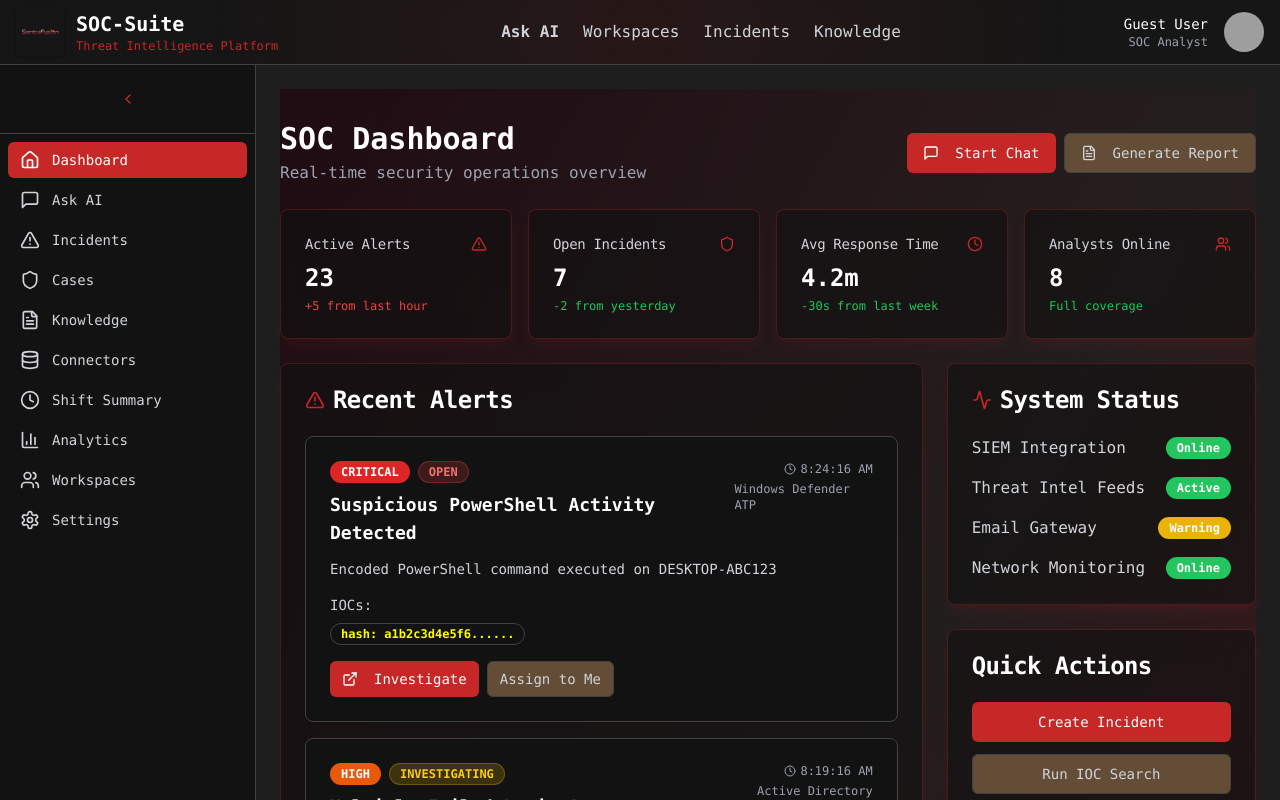
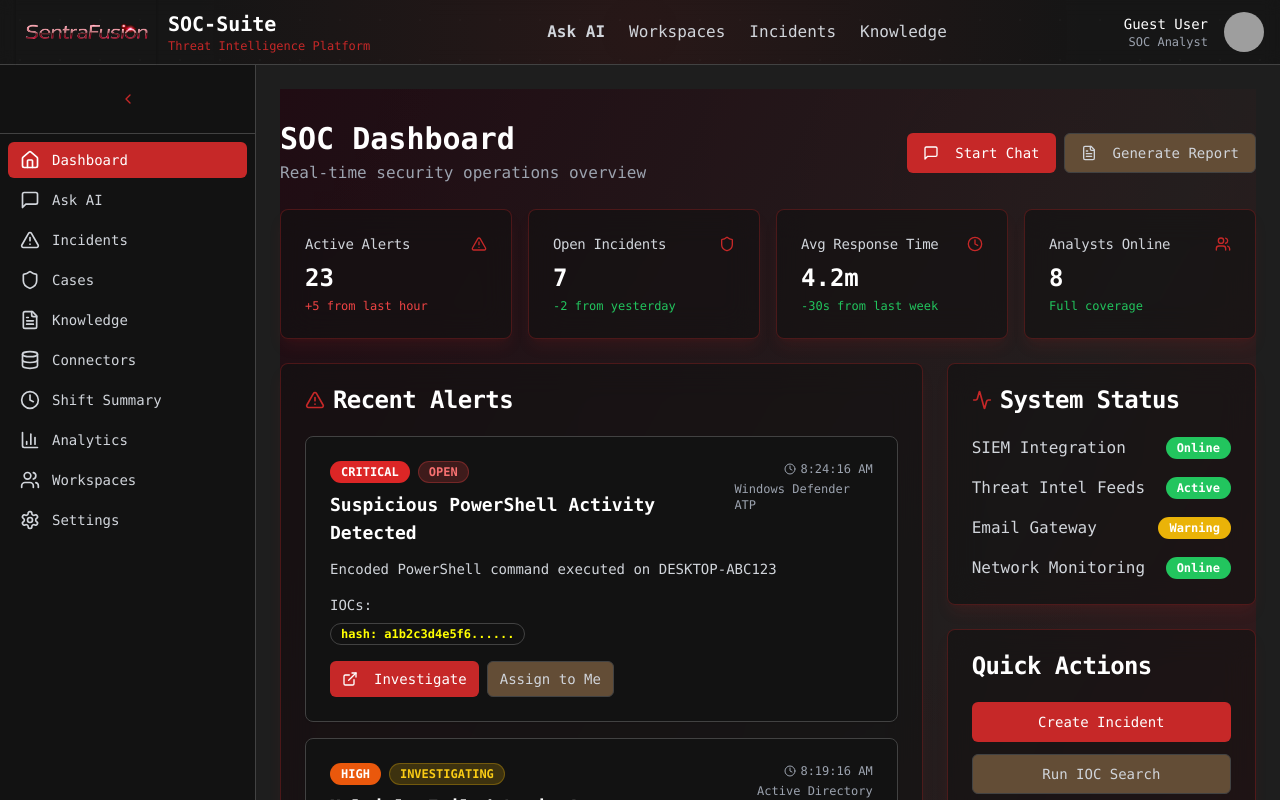
Before and after one commit to Dinuka7L/sentrafusion-soc, a React (Vite) app: page / in a window 1280 px wide. Shown: the top 800 px of the page. Built offline with nearby package versions, Linux system fonts and the light colour scheme; grey boxes are pictures that could not be loaded.

Commit message:
Update Header.tsx

```diff
--- a/src/components/layout/Header.tsx
+++ b/src/components/layout/Header.tsx
@@ -4,19 +4,11 @@ import { Button } from '@/components/ui/button';
 import { Avatar, AvatarFallback, AvatarImage } from '@/components/ui/avatar';
 import { DropdownMenu, DropdownMenuContent, DropdownMenuItem, DropdownMenuTrigger } from '@/components/ui/dropdown-menu';
 import { Shield, Settings, LogOut, User } from 'lucide-react';
+import sFlogo from '@/assets/sFlogo.png'; // ✅ Proper ES Module import
 
-// Use a try-catch so missing logo.png does not break the build
-let logoImg: string = "https://placehold.co/64x64/png?text=Logo";
-try {
-  // @ts-ignore
-  logoImg = require('@/assets/sFlogo.png');
-} catch (e) {
-  logoImg = "https://placehold.co/64x64/png?text=Logo";
-}
-
-const defaultLogoSize = 48;
+const defaultLogoSize = 140;
 const minLogoSize = 32;
-const maxLogoSize = 120;
+const maxLogoSize = 140;
 
 const Header = () => {
   const navigate = useNavigate();
@@ -29,9 +21,9 @@ const Header = () => {
     <header className="globe-bg border-b border-cyber-gunmetal bg-cyber-darker/95 backdrop-blur supports-[backdrop-filter]:bg-cyber-darker/60">
       <div className="container mx-auto px-4 h-16 flex items-center justify-between">
         <Link to="/" className="flex items-center space-x-3 hover:opacity-80 transition-opacity">
-          {logoImg ? (
+          {sFlogo ? (
             <img
-              src={logoImg}
+              src={sFlogo} // ✅ Use imported image directly
               alt="Logo"
               style={{
                 width: defaultLogoSize,
```
